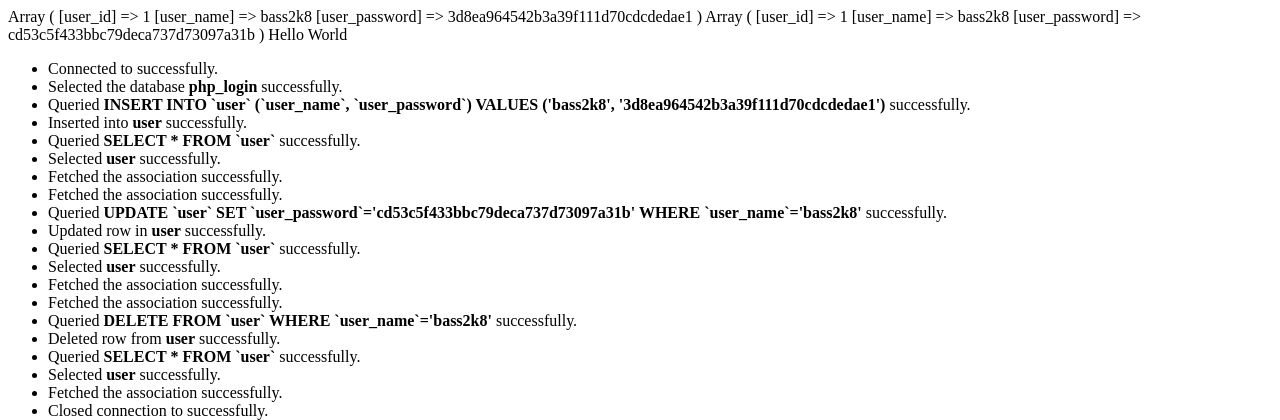
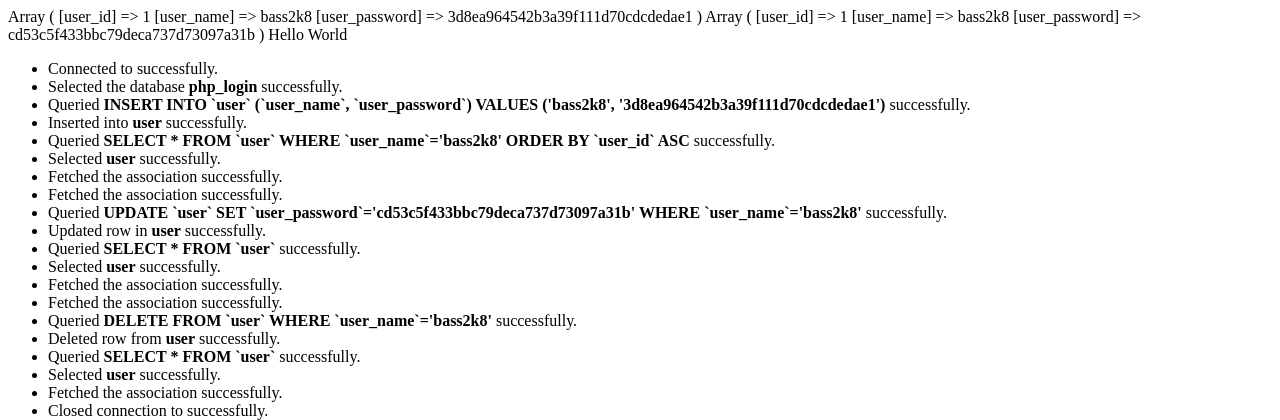
Before and after one commit to bass2k8/php_login, a PHP site: page / in a window 1280 px wide. Shown: the top 420 px of the page. Run offline with PHP 8.4, Linux system fonts and the light colour scheme; data that the repository does not hold is empty.

Commit message:
Added WHERE and ORDER BY functionality
Also updated to do list, and re-worded some comments.
Added to testing.

```diff
--- a/inc/db.inc.php
+++ b/inc/db.inc.php
@@ -115,8 +115,29 @@ Class Database {
 	}
 
 	// Select a Table.
-	public function selectTable($table=""){
-		$this->query("SELECT * FROM `$table`");
+	public function selectTable($table="", $where_arr=array(), $order_arr=array()){
+		$where_sql=$order_sql="";
+
+		// If variables are arrays, continue.
+		if(is_array($where_arr) && is_array($order_arr)){
+			// If where arguments are supplied.
+			if(count($where_arr, COUNT_RECURSIVE)!=0){
+				$where_sql=" WHERE ";
+
+				// Go through where_arr array.
+				foreach($where_arr as $wa){
+					$where_sql .= "`".$wa[0]."`='".$wa[1]."' AND ";
+				}
+				$where_sql=substr($where_sql, 0, -5); // Remove "AND" and white space.
+			}
+
+			// If order arguments are supplied.
+			if(count($order_arr, COUNT_RECURSIVE)!=0){
+				$order_sql=" ORDER BY `".$order_arr[0]."` ".$order_arr[1];
+			}
+
+			// SQL statement.
+			$this->query("SELECT * FROM `$table`".$where_sql.$order_sql);
 
 			// If there aren't any PDO errors, return true.
 			if(!$this->_PDOErrors()){
@@ -127,6 +148,10 @@ Class Database {
 				if($this->_logging) $this->_log->addToLog("Could not select <strong>".$table."</strong>.");
 				return false;
 			}
+		} else {
+			if($this->_logging) $this->_log->addToLog("An array was not supplied.");
+			return false;
+		}
 	}
 
 	// Insert a row into the specified table.
@@ -134,7 +159,7 @@ Class Database {
 		$this->_tableSelected=false; // To prevent future errors with fetching Association.
 		$into_sql=$values_sql="";
 
-		// If both variables are arrays, continue.
+		// If variables are arrays, continue.
 		if(is_array($into_arr)){
 			// Go through into_arr array.
 			foreach($into_arr as $ia){
@@ -166,7 +191,7 @@ Class Database {
 		$this->_tableSelected=false; // To prevent future errors with fetching Association.
 		$where_sql="";
 
-		// If both variables are arrays, continue.
+		// If variables are arrays, continue.
 		if(is_array($where_arr)){
 			// Go through where_arr array.
 			foreach($where_arr as $wa){
@@ -196,7 +221,7 @@ Class Database {
 		$this->_tableSelected=false; // To prevent future errors with fetching Association.
 		$set_sql=$where_sql="";
 
-		// If both variables are arrays, continue.
+		// If variables are arrays, continue.
 		if(is_array($set_arr) && is_array($where_arr)){
 			// Go through set_arr array.
 			foreach($set_arr as $sa){
--- a/index.php
+++ b/index.php
@@ -9,7 +9,9 @@ $into = array(array("user_name", "bass2k8"),
 			  array("user_password", md5("ksdfmsdlkfmsdlkfm")));
 $db->insertInto("user", $into);
 
-$db->selectTable("user");
+$where = array(array("user_name", "bass2k8"));
+$order = array("user_id", "ASC");
+$db->selectTable("user", $where, $order);
 while($row = $db->fetchAssociation()) {
 	print_r($row);
 }
--- a/to do list.txt
+++ b/to do list.txt
@@ -3,8 +3,8 @@ WHAT TO DO
 
 ***-> Set default variables for functions, inside the brackets. I.e.: function example($value="").***
 ***-> Finish deleteFrom() method.***
--> Implement WHERE functionality to selectTable() method.
--> Implement ORDER BY functionality to selectTable() method.
+***-> Implement WHERE functionality to selectTable() method.***
+***-> Implement ORDER BY functionality to selectTable() method.***
 -> Implement the option to choose either AND/OR when doing WHERE clauses.
 	-> selectTable()
 	-> deleteFrom()
```
Lines whose indentation alone changed are shown as unchanged.
